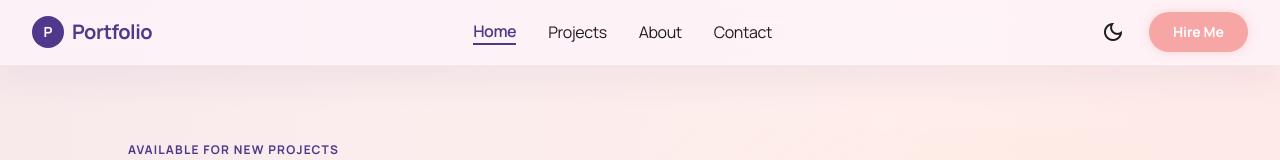
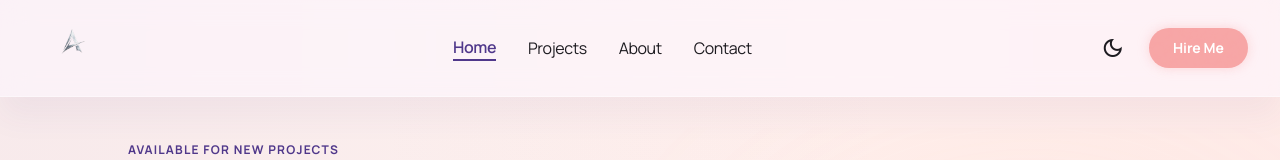
Before and after one commit to Balanced0/Balanced0-Portfolio, a Next.js app: page / in a window 1280 px wide. Shown: the top 160 px of the page. Built offline with nearby package versions, Linux system fonts and the light colour scheme.

Commit message:
feat: add site logo to header and update footer social links with external redirects

```diff
--- a/src/components/Footer.tsx
+++ b/src/components/Footer.tsx
@@ -12,13 +12,17 @@ const Footer = () => {
         <div className="flex gap-12">
           <a
             className="font-manrope text-xs uppercase tracking-widest text-on-surface/50 hover:text-primary transition-colors"
-            href="#"
+            href="https://www.linkedin.com/in/md-alvi-chowdhury/"
+            target="_blank"
+            rel="noopener noreferrer"
           >
             LinkedIn
           </a>
           <a
             className="font-manrope text-xs uppercase tracking-widest text-on-surface/50 hover:text-primary transition-colors"
-            href="#"
+            href="https://github.com/Balanced0"
+            target="_blank"
+            rel="noopener noreferrer"
           >
             GitHub
           </a>
--- a/src/components/Header.tsx
+++ b/src/components/Header.tsx
@@ -2,6 +2,8 @@
 
 import { useTheme } from "next-themes";
 import { useEffect, useState } from "react";
+
+import Image from "next/image";
 
 const Header = () => {
   const { theme, setTheme } = useTheme();
@@ -13,13 +15,17 @@ const Header = () => {
 
   return (
     <nav className="fixed top-0 w-full z-50 border-b border-white/40 bg-surface/60 backdrop-blur-md shadow-[0_20px_30px_rgba(79,55,138,0.05)]">
-      <div className="flex justify-between items-center h-16 px-8 max-w-7xl mx-auto">
-        <div className="text-xl font-bold text-primary flex items-center gap-2">
-          <span className="w-8 h-8 rounded-full bg-primary flex items-center justify-center text-white text-sm">
-            P
-          </span>
-          <span className="tracking-tight font-manrope">Portfolio</span>
-        </div>
+      <div className="flex justify-between items-center h-24 px-8 max-w-7xl mx-auto">
+        <a href="#home" className="flex items-center">
+          <Image
+            src="/images/logo.png"
+            alt="Logo"
+            width={320}
+            height={120}
+            className="h-20 w-auto object-contain"
+            priority
+          />
+        </a>
         <div className="hidden md:flex items-center gap-8 font-manrope tracking-tight text-on-surface">
           <a
             className="text-primary font-semibold border-b-2 border-primary transition-colors duration-300"
```
Also changed, not shown: public/images/logo.png (added).
